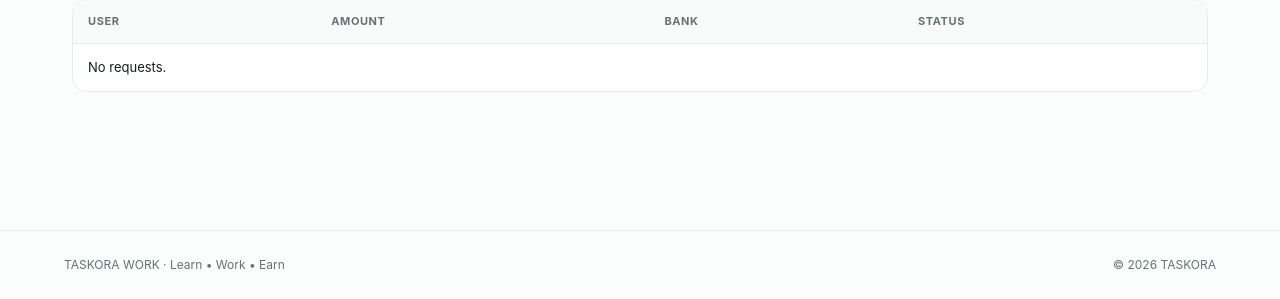
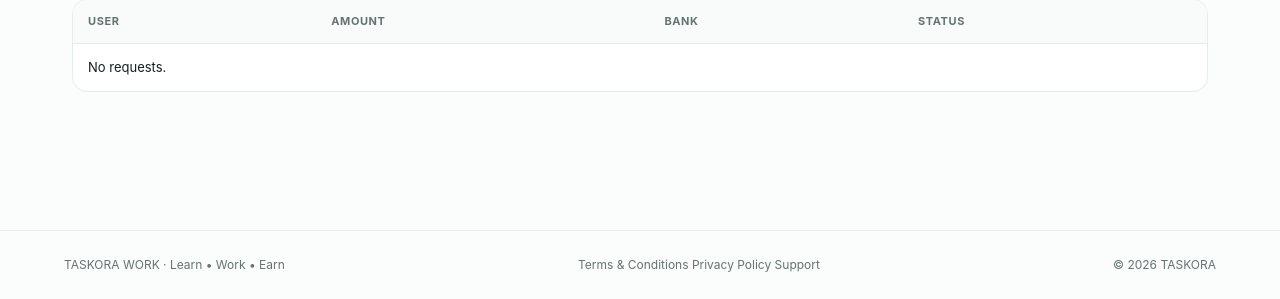
Before and after one commit to ssdplc1-crypto/taskora-work, a Flask app: page /admin in a window 1280 px wide. Shown: the part 683-982 px from the top of the page. Run offline with Flask 3, Linux system fonts and the light colour scheme; the visitor is signed in with stand-in values (Sample User, id 1); data comes from the database, SQL or seed files in the repository; data that the repository does not hold is empty; some libraries are stand-ins or nearby versions.

Commit message:
Update base.html

```diff
--- a/templates/base.html
+++ b/templates/base.html
@@ -160,15 +160,19 @@
 
 
 <footer>
+    <div>
+        TASKORA WORK · Learn • Work • Earn
+    </div>
 
-  <div>
-    TASKORA WORK · Learn • Work • Earn
-  </div>
+    <div class="footer-links">
+        <a href="{{ url_for('terms') }}">Terms & Conditions</a>
+        <a href="{{ url_for('privacy') }}">Privacy Policy</a>
+        <a href="{{ url_for('support') }}">Support</a>
+    </div>
 
-  <div>
-    © 2026 TASKORA
-  </div>
-
+    <div>
+        © 2026 TASKORA
+    </div>
 </footer>
 
 
```
